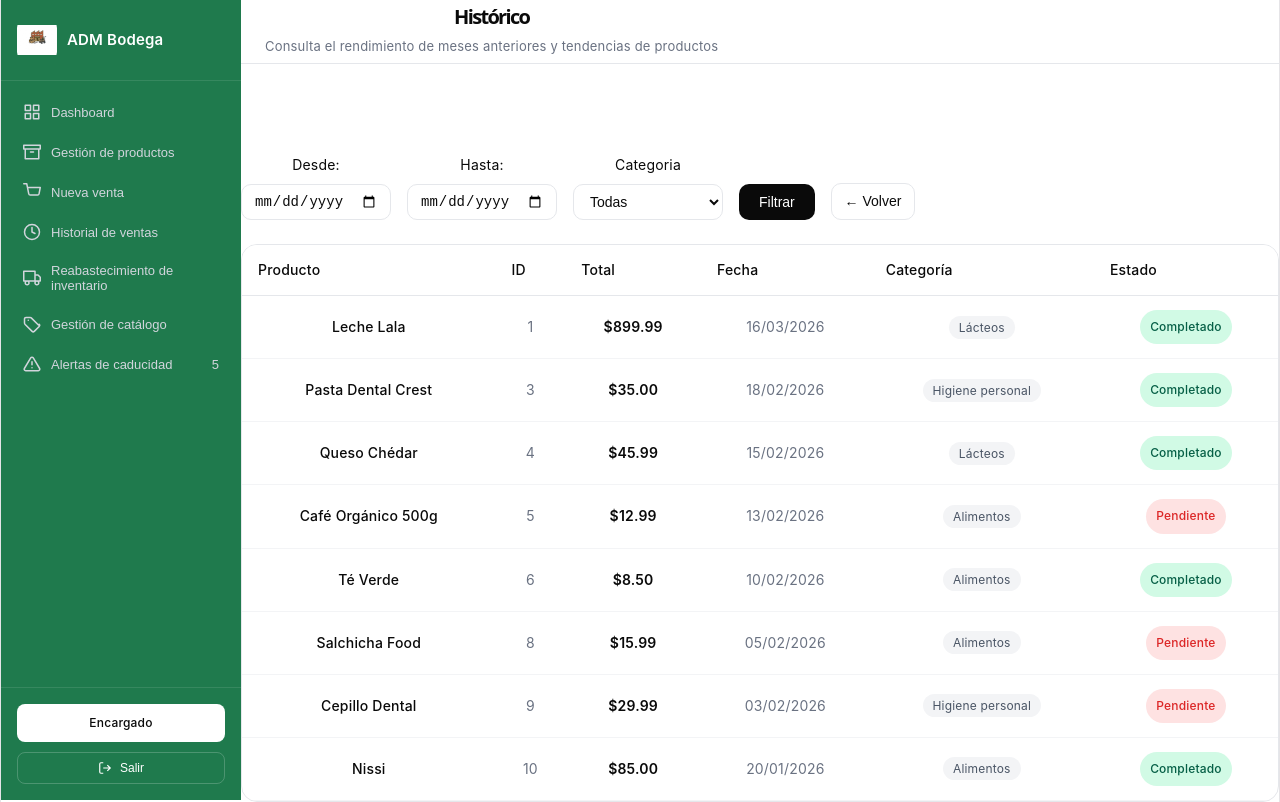
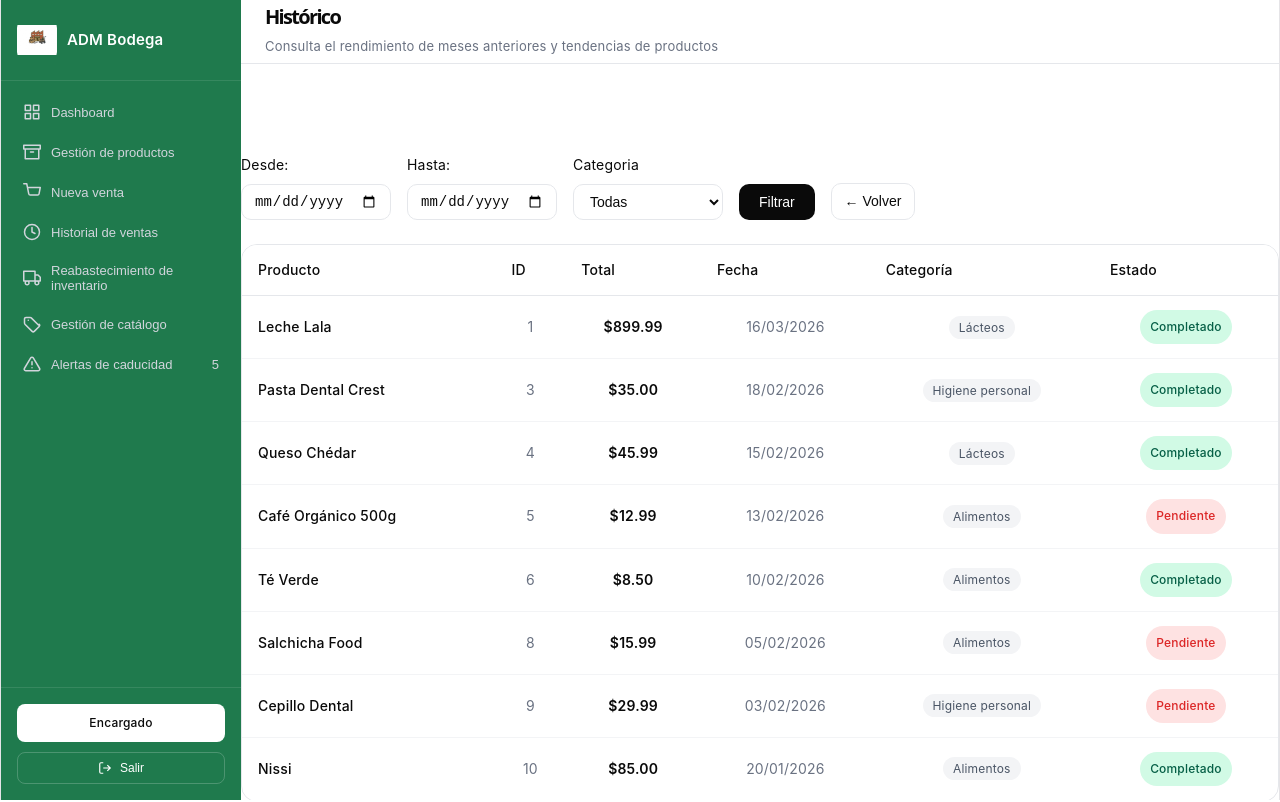
Before and after one commit to Dannyruizt/Sistema-de-gesti-n-de-Bodega, a React app in the folder frontend/: page /historico in a window 1280 px wide. Built offline with nearby package versions, Linux system fonts and the light colour scheme; the HTML template or start-up script is replaced by a standard one.

Commit message:
el front frontea

```diff
--- a/frontend/src/Styles/reset.css
+++ b/frontend/src/Styles/reset.css
@@ -6,8 +6,19 @@ html, body, #root {
   min-width: 1280px; /* la app está diseñada solo para escritorio, sin breakpoints móviles */
   margin: 0;
   padding: 0;
+  width: 100%;
+  height: 100%;
 }
 
 body {
   overflow-x: auto; /* si la ventana es más angosta que 1280px, se hace scroll horizontal en vez de romper el layout */
 }
+
+/* Anula los estilos por defecto que trae Vite en src/App.css o src/index.css
+    (el típico #root { max-width: 1280px; margin: 0 auto; text-align: center; }
+    que centra y limita el ancho del contenido) */
+ #root {
+   max-width: none !important;
+   text-align: left !important;
+   padding: 0 !important;
+ }
```
